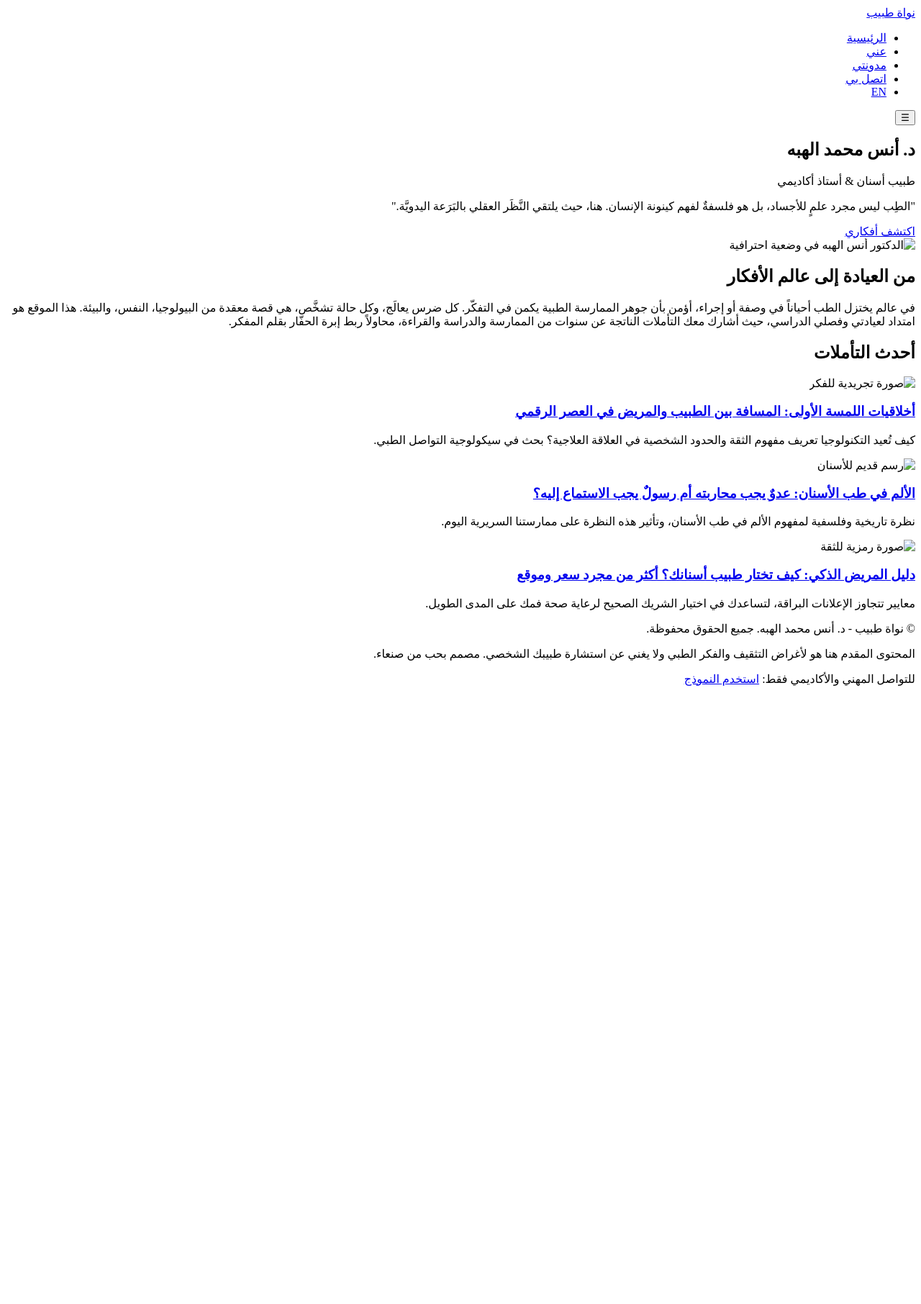
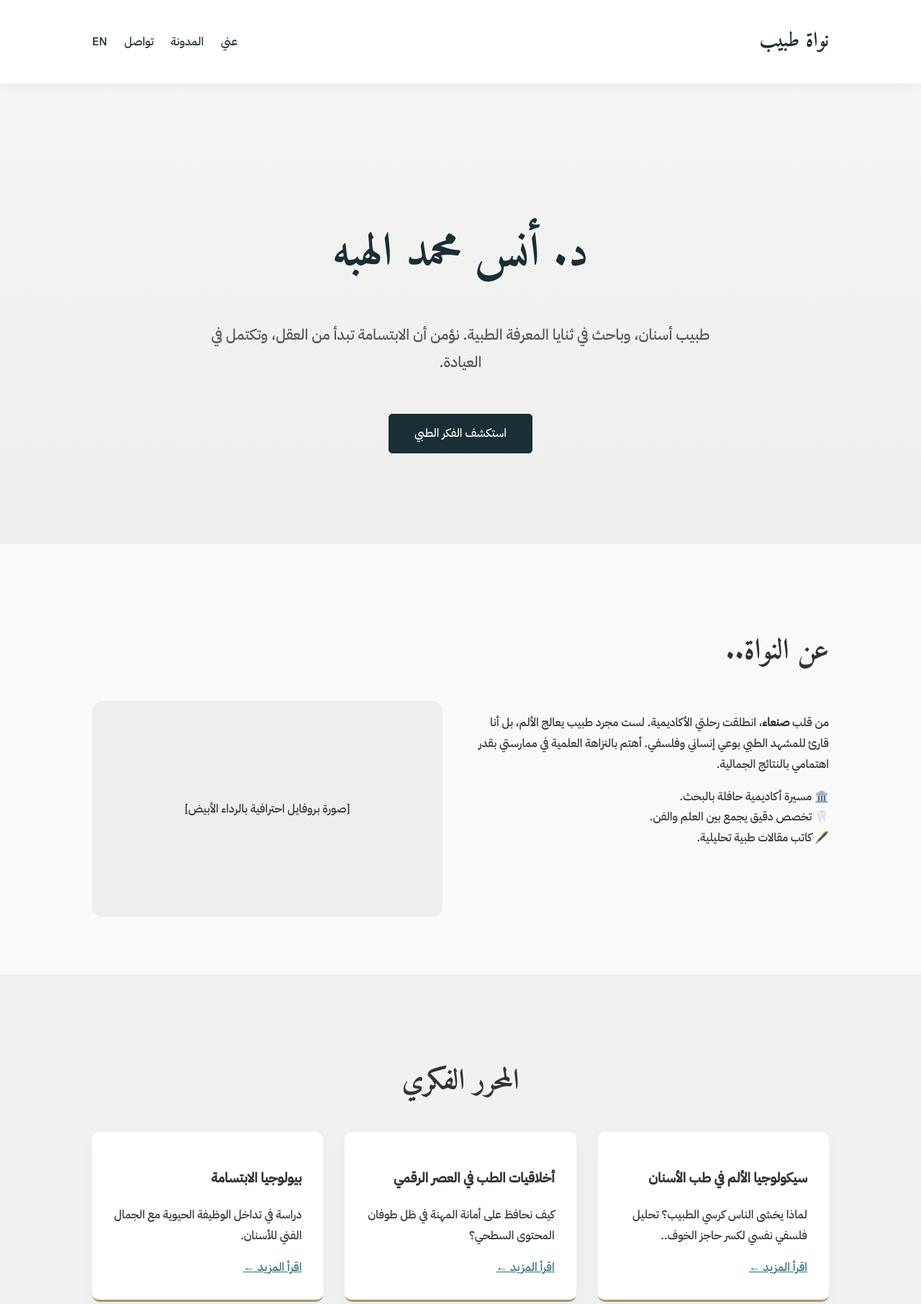
Before and after one commit to AM23-bot/O, a plain HTML site: page index.html in a window 1280 px wide. Shown: the top 1812 px of the page at 72% size. Before the commit the page ends 969 px from the top, so only its background shows below. Drawn offline with Linux system fonts and the light colour scheme.

Commit message:
Update index.html

```diff
--- a/index.html
+++ b/index.html
@@ -3,110 +3,231 @@
 <head>
     <meta charset="UTF-8">
     <meta name="viewport" content="width=device-width, initial-scale=1.0">
-    <title>نواة طبيب | الدكتورة أنس محمد الهبه - فلسفة الطب من منطلق الفكر</title>
-    <meta name="description" content="منصة الدكتور أنس الهبه الفكرية. حيث يلتقي طب الأسنان الدقيق بالفلسفة والعلم الرصين. مقالات عميقة، رؤى أكاديمية، ونظرة إنسانية للطب من صنعاء، اليمن.">
-    <!-- Schema Markup -->
-    <script type="application/ld+json">
-    {
-      "@context": "https://schema.org",
-      "@type": "Person",
-      "name": "أنس محمد الهبه",
-      "jobTitle": "طبيب أسنان وأستاذ أكاديمي",
-      "address": {
-        "@type": "PostalAddress",
-        "addressLocality": "صنعاء",
-        "addressCountry": "YE"
-      },
-      "url": "https://www.nawaat-tabib.com",
-      "sameAs": [],
-      "knowsAbout": ["طب الأسنان", "الأكاديمية الطبية", "الفكر الطبي", "التوعية الصحية"]
-    }
-    </script>
-    <!-- Fonts -->
-    <link href="https://fonts.googleapis.com/css2?family=Almarai:wght@300;400;700;800&family=Source+Sans+Pro:wght@300;400;600&display=swap" rel="stylesheet">
-    <link rel="stylesheet" href="css/styles.css">
-    <link rel="icon" type="image/x-icon" href="assets/favicon.ico">
+    <title>نواة طبيب | د. أنس محمد الهبه</title>
+    <meta name="description" content="المنصة الفكرية والطبية للدكتور أنس محمد الهبه. دقة في طب الأسنان، وعمق في التحليل الفكري.">
+    <link href="https://fonts.googleapis.com/css2?family=Amiri:wght@700&family=IBM+Plex+Sans+Arabic:wght@300;500&display=swap" rel="stylesheet">
+    <style>
+        :root {
+            --primary: #1A2E35;
+            --accent: #2D707E;
+            --gold: #B19470;
+            --bg: #F9F9F7;
+            --text: #333;
+        }
+
+        body {
+            margin: 0;
+            font-family: 'IBM Plex Sans Arabic', sans-serif;
+            background-color: var(--bg);
+            color: var(--text);
+            line-height: 1.8;
+            overflow-x: hidden;
+        }
+
+        /* Cinematic Loader */
+        #loader {
+            position: fixed;
+            height: 100vh;
+            width: 100vw;
+            background: var(--primary);
+            z-index: 9999;
+            display: flex;
+            justify-content: center;
+            align-items: center;
+            color: var(--gold);
+            font-family: 'Amiri', serif;
+            font-size: 2rem;
+            animation: fadeOut 2s forwards 1.5s;
+        }
+
+        header {
+            padding: 2rem 10%;
+            display: flex;
+            justify-content: space-between;
+            align-items: center;
+            background: white;
+            box-shadow: 0 2px 15px rgba(0,0,0,0.05);
+            position: sticky;
+            top: 0;
+            z-index: 100;
+        }
+
+        .logo {
+            font-family: 'Amiri', serif;
+            font-size: 1.8rem;
+            color: var(--primary);
+            text-decoration: none;
+        }
+
+        nav a {
+            margin-right: 20px;
+            text-decoration: none;
+            color: var(--primary);
+            font-weight: 500;
+            transition: 0.3s;
+        }
+
+        nav a:hover { color: var(--accent); }
+
+        .hero {
+            height: 80vh;
+            display: flex;
+            flex-direction: column;
+            justify-content: center;
+            align-items: center;
+            text-align: center;
+            padding: 0 15%;
+            background: linear-gradient(rgba(26, 46, 53, 0.02), rgba(26, 46, 53, 0.05));
+        }
+
+        .hero h1 {
+            font-family: 'Amiri', serif;
+            font-size: 4rem;
+            margin-bottom: 1rem;
+            color: var(--primary);
+        }
+
+        .hero p {
+            font-size: 1.3rem;
+            max-width: 700px;
+            color: #555;
+        }
+
+        .cta-btn {
+            margin-top: 2rem;
+            padding: 12px 35px;
+            background: var(--primary);
+            color: white;
+            text-decoration: none;
+            border-radius: 5px;
+            transition: 0.3s;
+            border: 1px solid var(--primary);
+        }
+
+        .cta-btn:hover {
+            background: transparent;
+            color: var(--primary);
+        }
+
+        .section { padding: 80px 10%; }
+
+        .grid {
+            display: grid;
+            grid-template-columns: repeat(auto-fit, minmax(300px, 1fr));
+            gap: 30px;
+        }
+
+        .card {
+            background: white;
+            padding: 30px;
+            border-radius: 10px;
+            box-shadow: 0 10px 30px rgba(0,0,0,0.03);
+            border-bottom: 3px solid var(--gold);
+        }
+
+        footer {
+            background: var(--primary);
+            color: white;
+            padding: 50px 10%;
+            text-align: center;
+        }
+
+        @keyframes fadeOut {
+            to { opacity: 0; visibility: hidden; }
+        }
+
+        /* Responsive */
+        @media (max-width: 768px) {
+            .hero h1 { font-size: 2.5rem; }
+            header { flex-direction: column; }
+            nav { margin-top: 20px; }
+        }
+
+        /* Anti-Copy Protection Overlay */
+        .no-select {
+            user-select: none;
+            -webkit-user-select: none;
+        }
+    </style>
 </head>
 <body>
-    <!-- Header & Navigation -->
-    <header class="main-header">
-        <div class="container">
-            <a href="index.html" class="logo">نواة طبيب</a>
-            <nav id="main-nav">
-                <ul>
-                    <li><a href="index.html">الرئيسية</a></li>
-                    <li><a href="about.html">عني</a></li>
-                    <li><a href="blog.html">مدونتي</a></li>
-                    <li><a href="contact.html">اتصل بي</a></li>
-                    <li><a href="index-en.html" class="lang-switcher">EN</a></li>
-                </ul>
-            </nav>
-            <button class="menu-toggle" aria-label="فتح القائمة">☰</button>
-        </div>
+
+    <div id="loader">نواة..</div>
+
+    <header>
+        <a href="#" class="logo">نواة طبيب</a>
+        <nav>
+            <a href="#about">عني</a>
+            <a href="#articles">المدونة</a>
+            <a href="#contact">تواصل</a>
+            <a href="#">EN</a>
+        </nav>
     </header>
 
-    <!-- Hero Section -->
     <section class="hero">
-        <div class="container">
-            <div class="hero-content">
-                <h1>د. أنس محمد الهبه</h1>
-                <p class="tagline">طبيب أسنان & أستاذ أكاديمي</p>
-                <p class="hero-quote">"الطِب ليس مجرد علمٍ للأجساد، بل هو فلسفةٌ لفهم كينونة الإنسان. هنا، حيث يلتقي النَّظَر العقلي بالبَرَعة اليدويَّة."</p>
-                <a href="blog.html" class="cta-button">اكتشف أفكاري</a>
+        <h1>د. أنس محمد الهبه</h1>
+        <p>طبيب أسنان، وباحث في ثنايا المعرفة الطبية. نؤمن أن الابتسامة تبدأ من العقل، وتكتمل في العيادة.</p>
+        <a href="#articles" class="cta-btn">استكشف الفكر الطبي</a>
+    </section>
+
+    <section id="about" class="section">
+        <h2 style="font-family: 'Amiri'; font-size: 2.5rem;">عن النواة..</h2>
+        <div style="display: flex; gap: 50px; flex-wrap: wrap;">
+            <div style="flex: 1; min-width: 300px;">
+                <p>من قلب <b>صنعاء</b>، انطلقت رحلتي الأكاديمية. لست مجرد طبيب يعالج الألم، بل أنا قارئ للمشهد الطبي بوعي إنساني وفلسفي. أهتم بالنزاهة العلمية في ممارستي بقدر اهتمامي بالنتائج الجمالية.</p>
+                <ul style="list-style: none; padding: 0;">
+                    <li>🏛️ مسيرة أكاديمية حافلة بالبحث.</li>
+                    <li>🦷 تخصص دقيق يجمع بين العلم والفن.</li>
+                    <li>🖋️ كاتب مقالات طبية تحليلية.</li>
+                </ul>
             </div>
-            <div class="hero-image">
-                <img src="assets/images/dr-hero.jpg" alt="الدكتور أنس الهبه في وضعية احترافية" loading="lazy">
+            <div style="flex: 1; min-width: 300px; background: #eee; height: 300px; border-radius: 15px; display: flex; align-items: center; justify-content: center;">
+                [صورة بروفايل احترافية بالرداء الأبيض]
             </div>
         </div>
     </section>
 
-    <!-- Philosophy Preview -->
-    <section class="philosophy-preview">
-        <div class="container">
-            <h2>من العيادة إلى عالم الأفكار</h2>
-            <p>في عالم يختزل الطب أحياناً في وصفة أو إجراء، أؤمن بأن جوهر الممارسة الطبية يكمن في التفكّر. كل ضرس يعالَج، وكل حالة تشخَّص، هي قصة معقدة من البيولوجيا، النفس، والبيئة. هذا الموقع هو امتداد لعيادتي وفصلي الدراسي، حيث أشارك معك التأملات الناتجة عن سنوات من الممارسة والدراسة والقراءة، محاولاً ربط إبرة الحفّار بقلم المفكر.</p>
-        </div>
-    </section>
-
-    <!-- Featured Articles -->
-    <section class="featured-articles">
-        <div class="container">
-            <h2>أحدث التأملات</h2>
-            <div class="articles-grid">
-                <article class="article-card">
-                    <img src="assets/images/blog/thought1.jpg" alt="صورة تجريدية للفكر" loading="lazy">
-                    <div class="article-content">
-                        <h3><a href="blog/article1.html">أخلاقيات اللمسة الأولى: المسافة بين الطبيب والمريض في العصر الرقمي</a></h3>
-                        <p>كيف تُعيد التكنولوجيا تعريف مفهوم الثقة والحدود الشخصية في العلاقة العلاجية؟ بحث في سيكولوجية التواصل الطبي.</p>
-                    </div>
-                </article>
-                <article class="article-card">
-                    <img src="assets/images/blog/thought2.jpg" alt="رسم قديم للأسنان" loading="lazy">
-                    <div class="article-content">
-                        <h3><a href="blog/article2.html">الألم في طب الأسنان: عدوٌ يجب محاربته أم رسولٌ يجب الاستماع إليه؟</a></h3>
-                        <p>نظرة تاريخية وفلسفية لمفهوم الألم في طب الأسنان، وتأثير هذه النظرة على ممارستنا السريرية اليوم.</p>
-                    </div>
-                </article>
-                <article class="article-card">
-                    <img src="assets/images/blog/advice1.jpg" alt="صورة رمزية للثقة" loading="lazy">
-                    <div class="article-content">
-                        <h3><a href="blog/article3.html">دليل المريض الذكي: كيف تختار طبيب أسنانك؟ أكثر من مجرد سعر وموقع</a></h3>
-                        <p>معايير تتجاوز الإعلانات البراقة، لتساعدك في اختيار الشريك الصحيح لرعاية صحة فمك على المدى الطويل.</p>
-                    </div>
-                </article>
+    <section id="articles" class="section" style="background: #f0f2f2;">
+        <h2 style="font-family: 'Amiri'; text-align: center; font-size: 2.5rem;">المحرر الفكري</h2>
+        <div class="grid">
+            <div class="card">
+                <h3>سيكولوجيا الألم في طب الأسنان</h3>
+                <p>لماذا يخشى الناس كرسي الطبيب؟ تحليل فلسفي نفسي لكسر حاجز الخوف..</p>
+                <a href="#" style="color: var(--accent);">اقرأ المزيد ←</a>
+            </div>
+            <div class="card">
+                <h3>أخلاقيات الطب في العصر الرقمي</h3>
+                <p>كيف نحافظ على أمانة المهنة في ظل طوفان المحتوى السطحي؟</p>
+                <a href="#" style="color: var(--accent);">اقرأ المزيد ←</a>
+            </div>
+            <div class="card">
+                <h3>بيولوجيا الابتسامة</h3>
+                <p>دراسة في تداخل الوظيفة الحيوية مع الجمال الفني للأسنان.</p>
+                <a href="#" style="color: var(--accent);">اقرأ المزيد ←</a>
             </div>
         </div>
     </section>
 
-    <!-- Footer -->
-    <footer class="main-footer">
-        <div class="container">
-            <p>© <span id="current-year"></span> نواة طبيب - د. أنس محمد الهبه. جميع الحقوق محفوظة.</p>
-            <p class="disclaimer">المحتوى المقدم هنا هو لأغراض التثقيف والفكر الطبي ولا يغني عن استشارة طبيبك الشخصي. مصمم بحب من صنعاء.</p>
-            <p class="contact-info">للتواصل المهني والأكاديمي فقط: <a href="contact.html">استخدم النموذج</a></p>
-        </div>
+    <footer>
+        <p>© 2024 د. أنس محمد الهبه - جميع الحقوق محفوظة</p>
+        <small>إخلاء مسؤولية: المحتوى طبي فكري، لا يغني عن استشارة الطبيب المختص.</small>
     </footer>
 
-    <script src="js/main.js"></script>
+    <script>
+        // Smooth scrolling for navigation
+        document.querySelectorAll('a[href^="#"]').forEach(anchor => {
+            anchor.addEventListener('click', function (e) {
+                e.preventDefault();
+                document.querySelector(this.getAttribute('href')).scrollIntoView({
+                    behavior: 'smooth'
+                });
+            });
+        });
+
+        // Simple Anti-Copy Message
+        document.addEventListener('copy', (e) => {
+            console.log("النزاهة العلمية تقتضي ذكر المصدر عند الاقتباس.");
+        });
+    </script>
 </body>
 </html>
```
